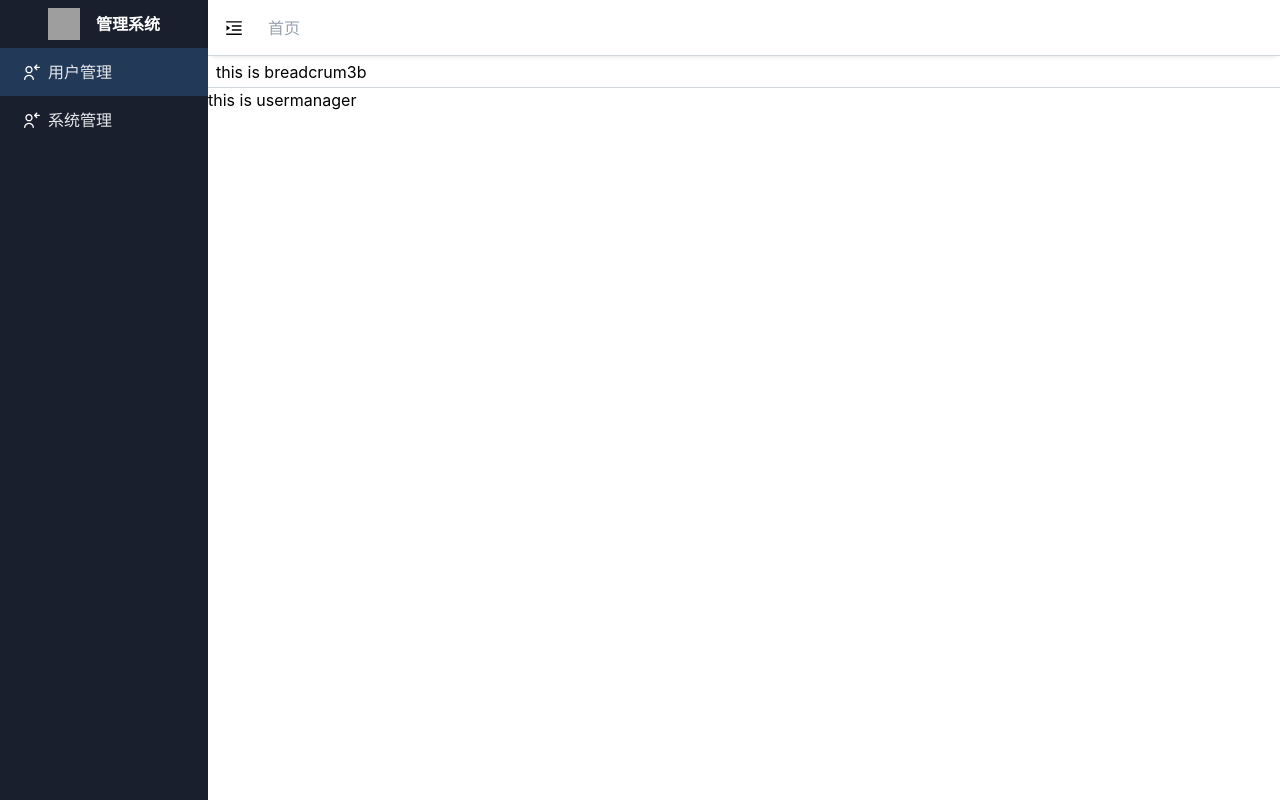
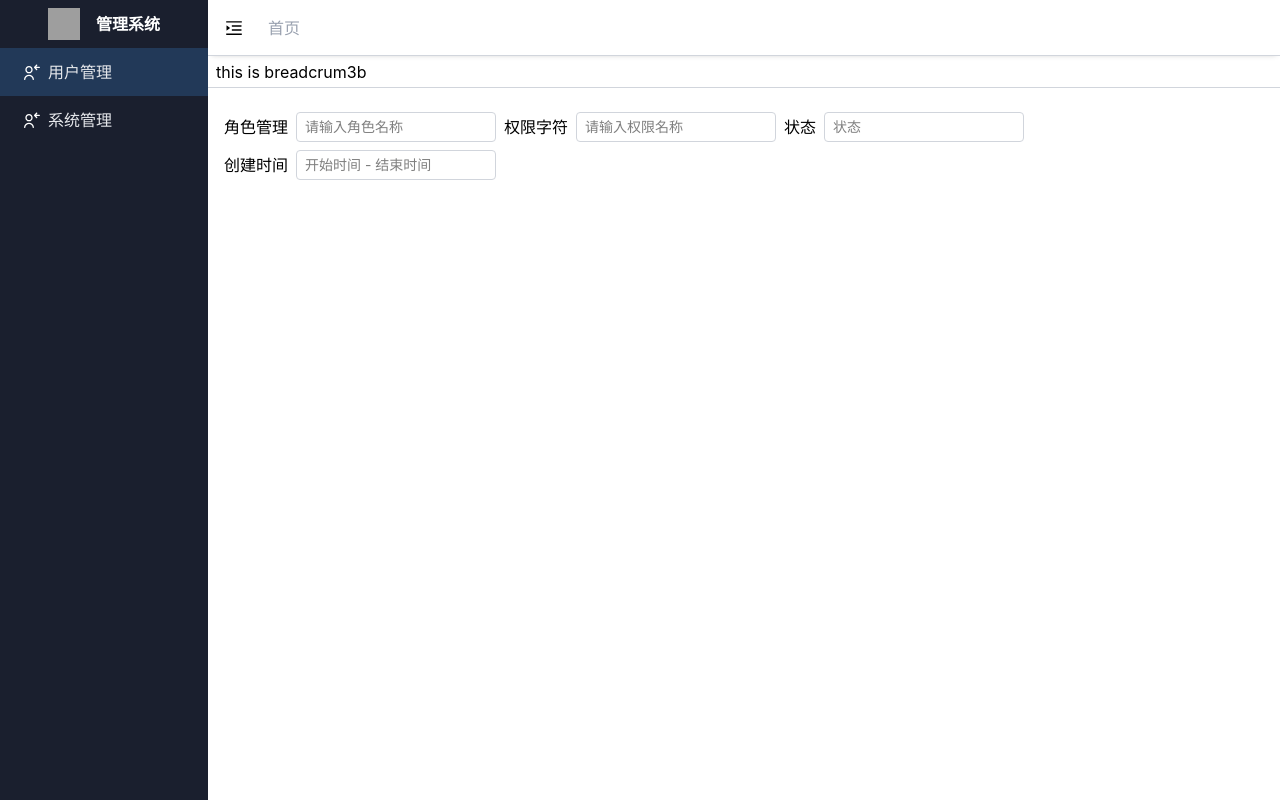
Before and after one commit to allworldg/test-website, a Nuxt app: page /dashboard/user-manage in a window 1280 px wide. Built offline with nearby package versions, Linux system fonts and the light colour scheme; no server answers; grey boxes are pictures that could not be loaded.

Commit message:
update with wrap line

```diff
--- a/app/pages/dashboard/user-manage.vue
+++ b/app/pages/dashboard/user-manage.vue
@@ -1,9 +1,33 @@
 <script setup lang="ts">
-
-    definePageMeta({
-        layout:'dashboard'
-    })
+definePageMeta({
+    layout: 'dashboard'
+})
 </script>
 <template>
-    this is usermanager
+    <div class="px-4 py-6">
+        <form action="" class="flex gap-2 flex-wrap">
+            <div class="flex gap-2 items-center flex-wrap">
+                <label for="">角色管理</label>
+                <input placeholder="请输入角色名称"
+                    class="border rounded-sm border-gray-300 pl-2 py-1 text-sm focus:border-blue-500 focus:outline-none w-50"></input>
+            </div>
+            <div class="flex gap-2 items-center flex-wrap">
+                <label for="">权限字符</label>
+                <input placeholder="请输入权限名称"
+                    class="border rounded-sm border-gray-300 pl-2 py-1 text-sm focus:border-blue-500 focus:outline-none w-50"></input>
+            </div>
+            <div class="flex gap-2 items-center flex-wrap">
+                <label for="">状态</label>
+                <input placeholder="状态"
+                    class="border rounded-sm border-gray-300 pl-2 py-1 text-sm focus:border-blue-500 focus:outline-none w-50"></input>
+
+            </div>
+            <div class="flex gap-2 items-center flex-wrap">
+                <label for="">创建时间</label>
+                <input placeholder="开始时间 - 结束时间"
+                    class="border rounded-sm border-gray-300 pl-2 py-1 text-sm focus:border-blue-500 focus:outline-none w-50"></input>
+            </div>
+        </form>
+
+    </div>
 </template>
```
